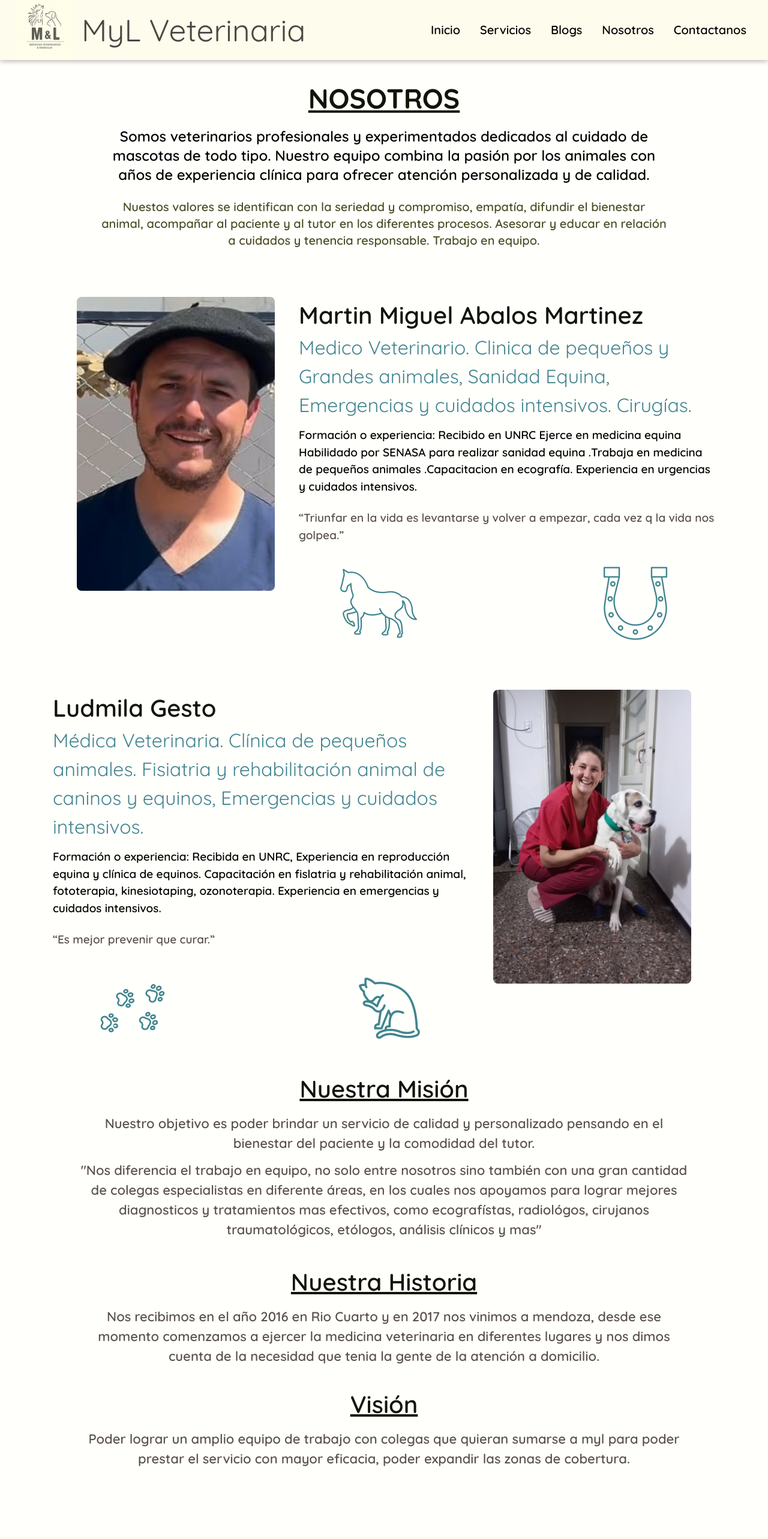
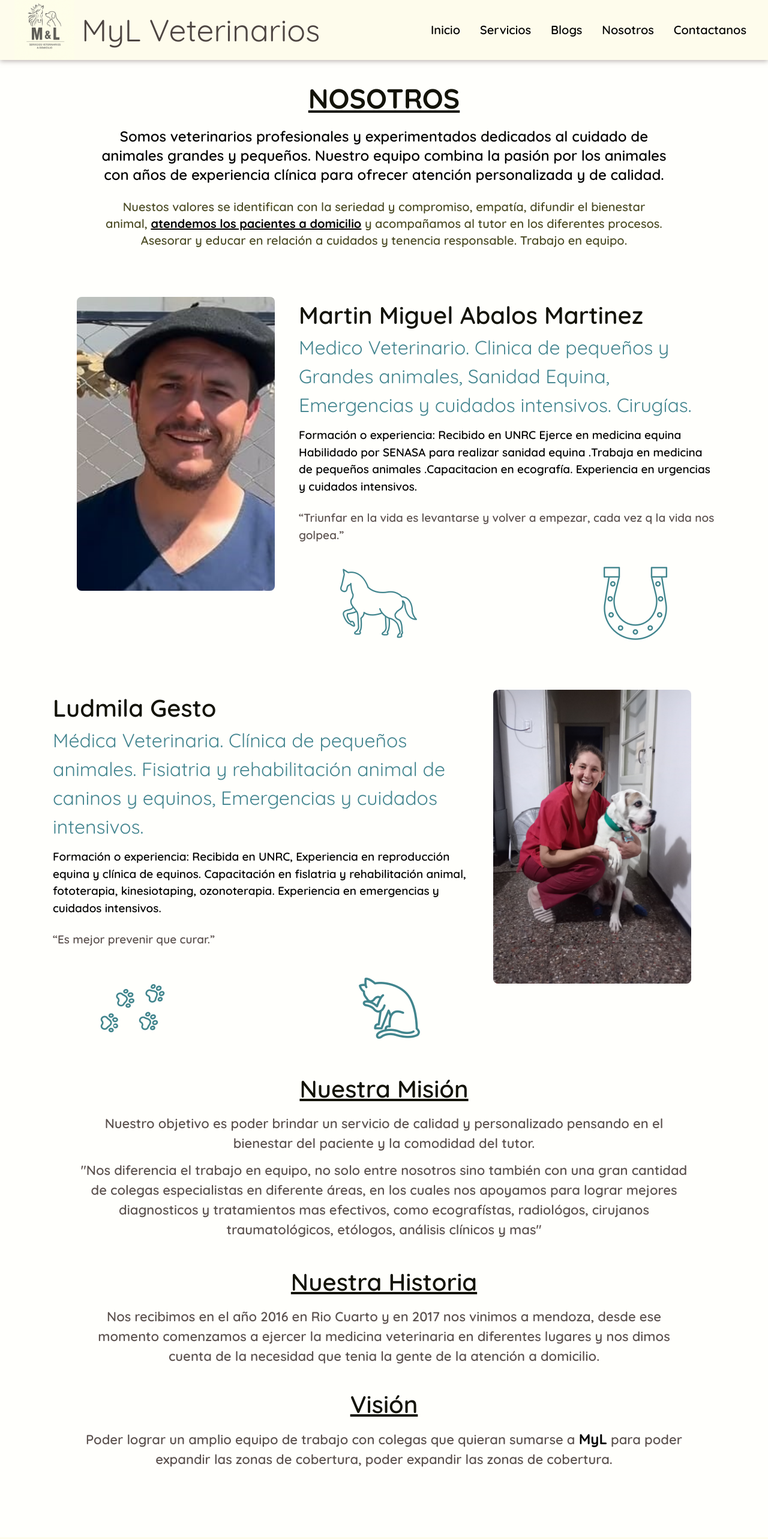
Before and after one commit to aguustin/mylveterinaria, a React (Vite) app in the folder client/: page /nosotros in a window 1280 px wide. Shown: the top 2566 px of the page at 60% size. Built offline with nearby package versions, Linux system fonts and the light colour scheme.

Commit message:
pequeños cambios

```diff
--- a/client/src/components/Footer/footer.jsx
+++ b/client/src/components/Footer/footer.jsx
@@ -12,7 +12,7 @@ const Footer = () => {
                     {/*<a className='mx-3' href="" ><img loading="lazy" className='w-[40px] mt-6 mb-6' src={facebookPng} alt=""></img></a>*/}
                     <a className='mx-3' href="https://wa.me/5492612053343" ><img loading="lazy" className='w-[40px] mt-6 mb-6' src={whatsappPng} alt=""></img></a>
                 </div>
-                <p>Copyright MyLVeterinaria© – Todo los derechos reservados</p>
+                <p>Copyright MyL Veterinarios© – Todo los derechos reservados</p>
             </div>
         </div>
     )
--- a/client/src/components/Home/home.jsx
+++ b/client/src/components/Home/home.jsx
@@ -24,6 +24,7 @@ import formPng from '../../assets/form.png'
 import perfilBL from '../../assets/perfilA/perfilBL.jpeg'
 import perfilBH from '../../assets/perfilA/perfilBH.jpeg'
 import iconoB from '../../assets/perfilA/iconoB.jpeg'
+import iconoA from '../../assets/perfilA/iconoA.jpeg'
 
 const Home = () => {
     return(
@@ -37,7 +38,7 @@ const Home = () => {
             </div>*/ }
             <div className='port-cover relative flex items-center'>
                 <div className='port-text left-20 absolute w-[620px]'>
-                    <h2 >Bienvenidos a MyL Veterinaria:</h2>
+                    <h2 >Bienvenidos a MyL Veterinarios:</h2>
                     <p className='text-6xl left-20 mt-3 mb-9'>Cuidamos a tu mejor amigo, las 24 horas, todos los días</p><br></br>
                     <a className='text-4xl pt-4 pb-4 pl-8 pr-8 mt-9 rounded-xl' href="https://wa.me/5492612053343">¡Agenda tu cita ahora!</a>
                 </div>
@@ -164,7 +165,7 @@ const Home = () => {
                             </div>
                         </div>
                         <div className='maps w-[400px] text-center'>
-                            <div><img loading="lazy" src={iconoB} alt=""></img></div>
+                            <div><img loading="lazy" src={iconoA} alt=""></img></div>
                         </div>
                     </div>
                 </div>
--- a/client/src/components/Navbar/navbar.jsx
+++ b/client/src/components/Navbar/navbar.jsx
@@ -31,9 +31,9 @@ const NavBar = () => {
 
     return(
             <nav className="nav fixed w-screen flex fixed top-0 justify-center items-center h-[100px]">
-                <div className='title w-[500px] flex absolute left-6 items-center'>
+                <div className='title w-[510px] flex absolute left-6 items-center'>
                     <a href='/'><img className='w-[100px]' src={iconoAPng} alt=""></img></a>
-                    <h1 className='ml-3'>MyL Veterinaria</h1>
+                    <h1 className='ml-3'>MyL Veterinarios</h1>
                 </div>
                 {mobileNav >= 1060
                     ?
--- a/client/src/components/Nosotros/nosotros.jsx
+++ b/client/src/components/Nosotros/nosotros.jsx
@@ -13,9 +13,9 @@ const Nosotros = () => {
         <div className='nosotros-component relative mx-auto w-screen overflow-x-hidden'>
             <div className='titulos w-[80vw] mx-auto text-center p-10'>
                 <h2 className='tit'>NOSOTROS</h2>
-                <p className='mt-3 text-2xl'>Somos veterinarios profesionales y experimentados dedicados al cuidado de mascotas de todo tipo. Nuestro equipo combina la pasión por los animales con años de experiencia clínica para ofrecer atención personalizada y de calidad.</p><br></br>
+                <p className='mt-3 text-2xl'>Somos veterinarios profesionales y experimentados dedicados al cuidado de animales grandes y pequeños. Nuestro equipo combina la pasión por los animales con años de experiencia clínica para ofrecer atención personalizada y de calidad.</p><br></br>
                 <p className='valores text-xl'>Nuestos valores se identifican con la
-seriedad y compromiso, empatía, difundir el bienestar animal, acompañar al paciente y
+seriedad y compromiso, empatía, difundir el bienestar animal, <b className='underline text-black'>atendemos los pacientes a domicilio</b> y acompañamos
 al tutor en los diferentes procesos. Asesorar y educar en relación a cuidados y tenencia
 responsable. Trabajo en equipo.</p>
             </div>
@@ -65,7 +65,7 @@ responsable. Trabajo en equipo.</p>
                     </div>
                     <div className='nuestra-historia text-center'>
                         <h3 className='underline'>Visión</h3>
-                        <p className='mt-3'>Poder lograr un amplio equipo de trabajo con colegas que quieran sumarse a myl para poder prestar el servicio con mayor eficacia, poder expandir las zonas de cobertura.</p><br></br>
+                        <p className='mt-3'>Poder lograr un amplio equipo de trabajo con colegas que quieran sumarse a <b className='text-2xl text-black'>MyL</b> para poder expandir las zonas de cobertura, poder expandir las zonas de cobertura.</p><br></br>
                     </div>
                     {/*<div className='evolucion'>
                         <div className='flex justify-center'>
--- a/client/src/components/Servicios/servicios.jsx
+++ b/client/src/components/Servicios/servicios.jsx
@@ -29,7 +29,7 @@ const Servicios = () => {
             <div className='servicios-container mx-auto w-[70vw]'>
             <div className='titulos text-center pt-10'>
                 <h2 className='tit'>Nuestros Servicios</h2>
-                <p className='text-2xl mt-3'>En MyL Veterinaria, nos especializamos en brindar atencion integral para todo tipo de mascotas, garantizando su bienestar y calidad de vida. Con un equipo profesional y equipamiento de ultima tecnologia, ofrecemos los siguientes servicios:</p>
+                <p className='text-2xl mt-3'>En MyL Veterinarios, nos especializamos en brindar atencion integral para pequeños y grandes animales, garantizando su bienestar y calidad de vida. Con un equipo profesional y equipamiento de ultima tecnologia, ofrecemos los siguientes servicios:</p>
             </div>
             <div className='servicio-individual-container flex flex-wrap mt-4 mb-16'>
                 <div className="servicio-individual relative w-[45%] rounded-xl mx-[20px] p-6 mt-6">
@@ -92,7 +92,7 @@ const Servicios = () => {
                     <div className='servicio-individual-border absolute top-0 right-0 w-[70px] h-[70px]'> </div>
                     <img loading="lazy" src={intensivePng} alt=""></img>
                     <h3>Servicio de Terapia Intensiva</h3>
-                    <p className='text-lg'>El servicio de terapia intensiva ofrece monitoreo y atención las 24 horas, partes médicos diarios, visitas a los pacientes, y comunicación constante con el tutor y el veterinario derivante. Dispone de oxigenoterapia, análisis de muestras si es necesario y pocas plazas para garantizar atención personalizada.</p>
+                    <p className='text-lg'>El servicio de terapia intensiva ofrece monitoreo y atención las 24 horas, partes médicos diarios, visitas a los pacientes, y comunicación constante con el tutor y el veterinario derivante. Dispone de oxigenoterapia, toma de muestras si es necesario y pocas plazas para garantizar atención personalizada.</p>
                 </div>
             </div>
 
```
